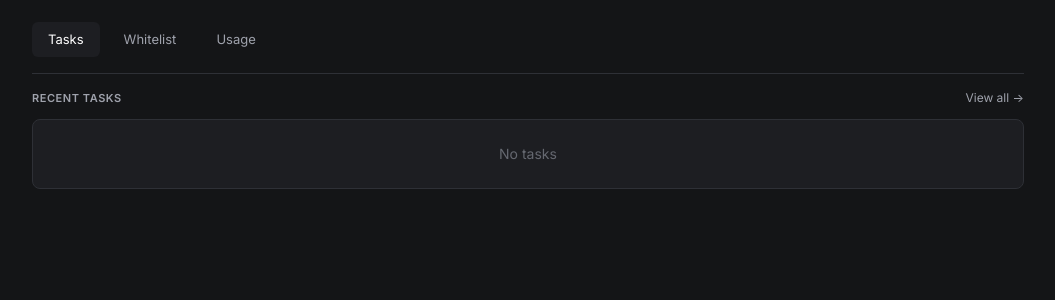
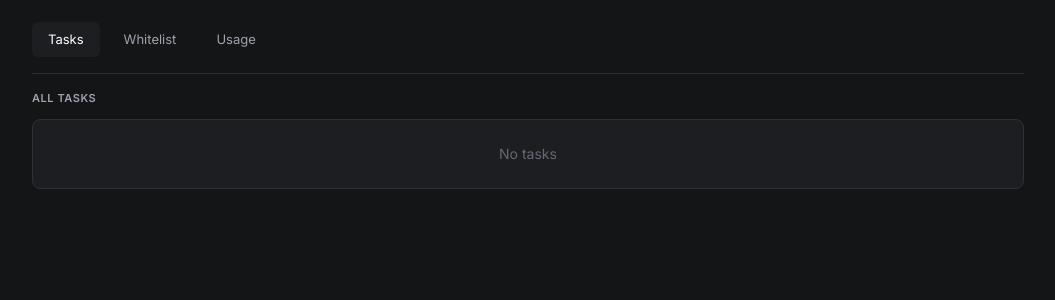
Before and after one commit to luzyver/Fetchly, a Flask app: page /admin/dashboard in a window 1280 px wide. Shown: the part 165-465 px from the top of the page, without its empty margins (112-1167 px from the left). Run offline with Flask 3, Linux system fonts and the light colour scheme; the visitor is signed in with stand-in values (Sample User, id 1); data that the repository does not hold is empty; some libraries are stand-ins or nearby versions.

Commit message:
refactor(admin): Remove row limit and view-all links from dashboard
- Remove LIMIT 50 constraint from tasks query to display all tasks
- Update dashboard to show all tasks instead of limiting to 10 rows
- Remove "View all →" link from Recent Tasks section header
- Remove "Manage →" link from Whitelisted Users section header
- Simplify section titles by removing flex layout for navigation links
- Consolidate task and whitelist display directly in dashboard for improved UX

```diff
--- a/routes/admin.py
+++ b/routes/admin.py
@@ -47,7 +47,7 @@ def admin_logout():
 def admin_dashboard():
     try:
         with get_db() as conn:
-            tasks = conn.execute('SELECT * FROM tasks ORDER BY created_at DESC LIMIT 50').fetchall()
+            tasks = conn.execute('SELECT * FROM tasks ORDER BY created_at DESC').fetchall()
             total_tasks = conn.execute('SELECT COUNT(*) FROM tasks').fetchone()[0]
             completed_tasks = conn.execute("SELECT COUNT(*) FROM tasks WHERE status = 'completed'").fetchone()[0]
             failed_tasks = conn.execute("SELECT COUNT(*) FROM tasks WHERE status = 'failed'").fetchone()[0]
--- a/templates/admin_dashboard.html
+++ b/templates/admin_dashboard.html
@@ -72,13 +72,10 @@
         </div>
 
         <div id="tasks" class="tab-content active">
-            <div class="flex items-center justify-between mb-3">
-                <div class="section-title">Recent Tasks</div>
-                <a href="/admin/tasks" class="text-xs text-[var(--text-muted)] hover:text-white">View all →</a>
-            </div>
+            <div class="section-title mb-3">All Tasks</div>
             {% if tasks %}
             <div class="space-y-2">
-                {% for task in tasks[:10] %}
+                {% for task in tasks %}
                 <div class="card p-3" data-task-id="{{ task.id }}">
                     <div class="flex items-start gap-3">
                         <div class="mt-1">
@@ -129,10 +126,7 @@
                 </div>
             </div>
 
-            <div class="flex items-center justify-between mb-3">
-                <div class="section-title">Whitelisted Users</div>
-                <a href="/admin/whitelist" class="text-xs text-[var(--text-muted)] hover:text-white">Manage →</a>
-            </div>
+            <div class="section-title mb-3">Whitelisted Users</div>
             {% if whitelist %}
             <div class="space-y-2">
                 {% for item in whitelist %}
```
